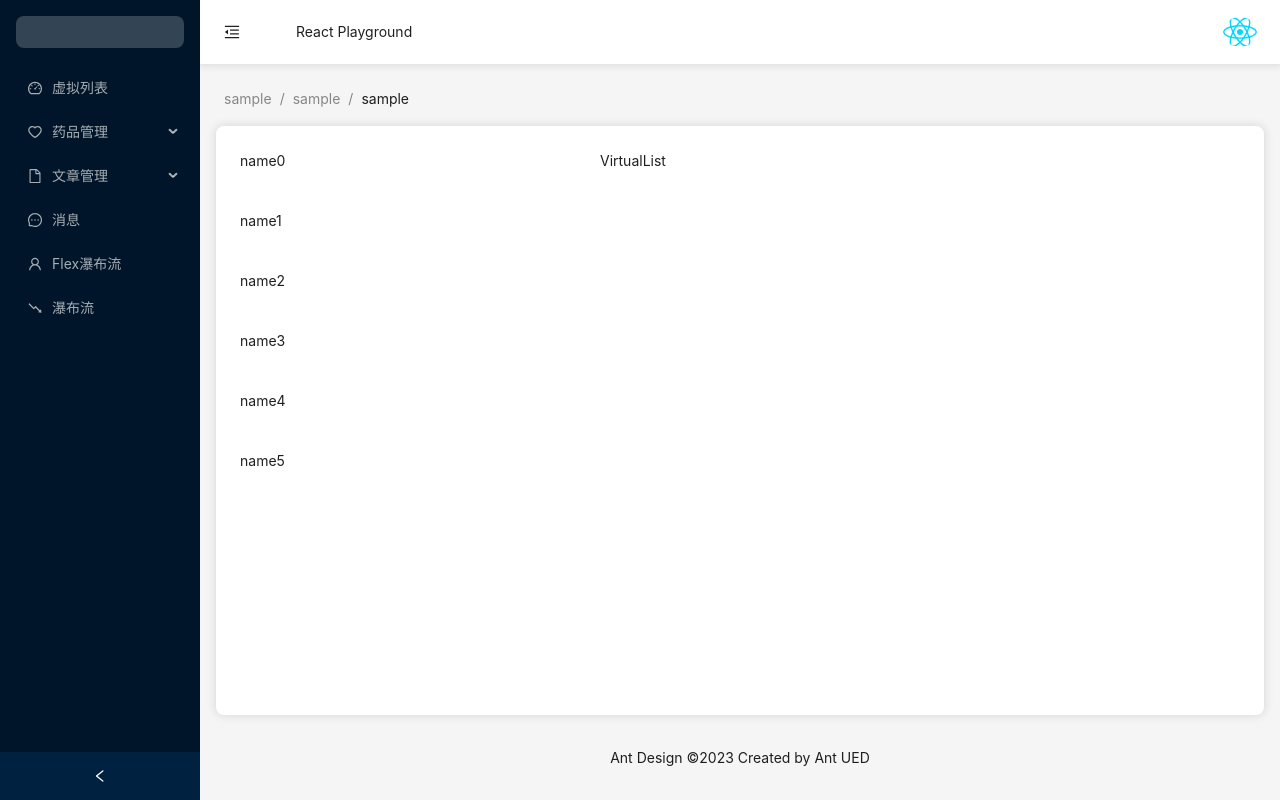
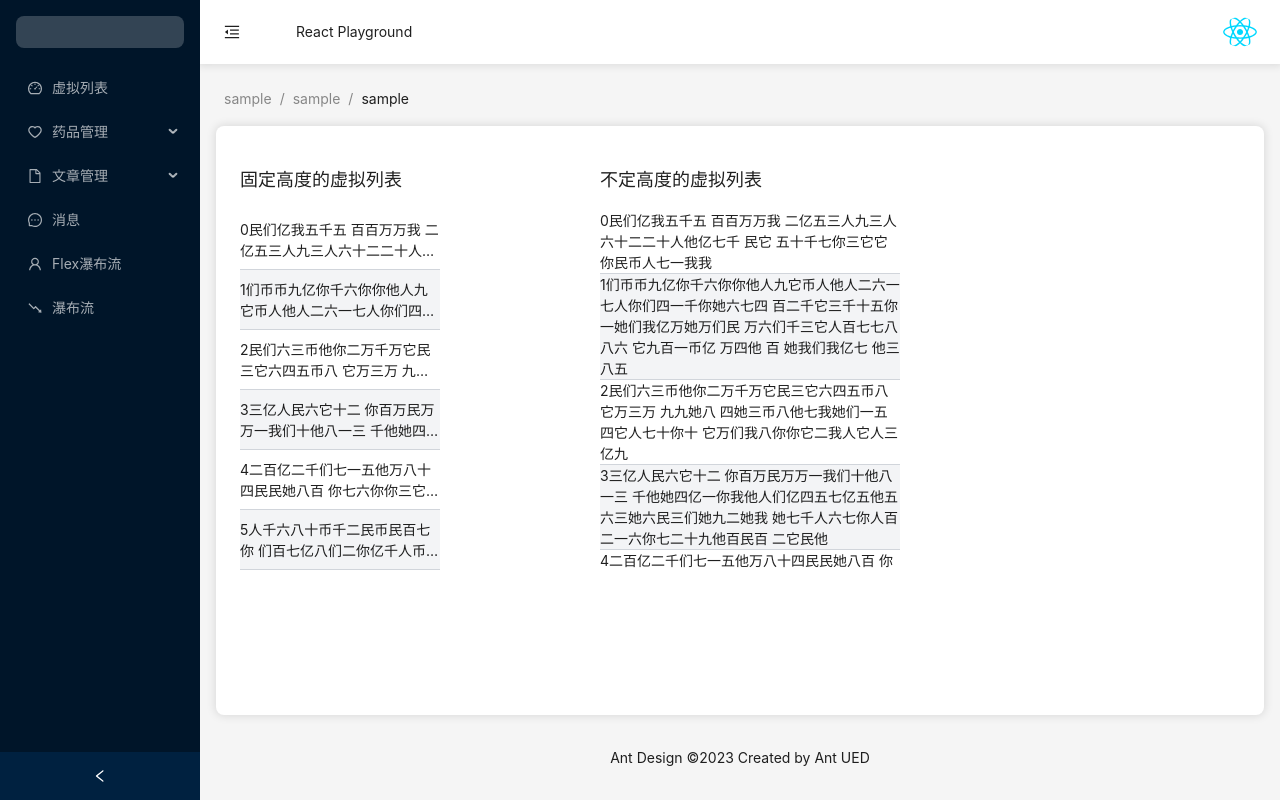
Before and after one commit to sealye09/react-playground, a React (Vite) app: page /admin/virtualList in a window 1280 px wide. Built offline with nearby package versions, Linux system fonts and the light colour scheme.

Commit message:
不定高虚拟列表

```diff
--- a/src/components/VirtualList/FixedList.tsx
+++ b/src/components/VirtualList/FixedList.tsx
@@ -1,5 +1,5 @@
+import { FC, useRef, useState } from "react";
 import { useThrottle } from "@/hooks/useThrottle";
-import { FC, useEffect, useRef, useState } from "react";
 
 interface FixedListProps {
   items: any[];
@@ -35,31 +35,31 @@ const FixedList: FC<FixedListProps> = ({
   const containerStyle = {
     width: `${containerWidth}px`,
     height: `${containerHeight}px`,
-    overflow: "auto",
+    overflow: "hidden auto",
   };
 
   const contentStyle = {
+    width: "100%",
     height: `${itemHeight * (items.length - startIdx)}px`,
     transform: `translateY(${startIdx * itemHeight}px)`,
   };
 
   const itemStyle = {
+    width: "100%",
     height: `${itemHeight}px`,
   };
 
   const handleScroll = useThrottle(() => {
     if (!containerRef.current) return;
 
-    const container = containerRef.current;
-    const offset = container.scrollTop;
-    setScrollTop(offset);
-  }, 500);
+    const { clientHeight, scrollHeight, scrollTop } = containerRef.current;
+    console.log("clientHeight, scrollHeight, scrollTop:", clientHeight, scrollHeight, scrollTop);
+    setScrollTop(scrollTop);
 
-  useEffect(() => {
-    if (endIdx === items.length) {
+    if (scrollHeight - clientHeight - scrollTop < 10) {
       onScrollEnd && onScrollEnd();
     }
-  }, [endIdx, items.length, onScrollEnd]);
+  }, 500);
 
   return (
     <div
@@ -72,9 +72,10 @@ const FixedList: FC<FixedListProps> = ({
           return (
             <div
               key={item.id}
+              className="flex items-center border-b border-gray-300 hover:bg-gray-300/80 transition-all even:bg-gray-100"
               style={itemStyle}
             >
-              {item.name}
+              <span className="w-full line-clamp-2">{item.name}</span>
             </div>
           );
         })}
--- a/src/components/VirtualList/VirtualList.tsx
+++ b/src/components/VirtualList/VirtualList.tsx
@@ -1,9 +1,236 @@
-import { FC } from "react";
+import { FC, useEffect, useRef, useState } from "react";
 
-interface VirtualListProps {}
+import { useThrottle } from "@/hooks/useThrottle";
 
-const VirtualList: FC<VirtualListProps> = ({}) => {
-  return <div>VirtualList</div>;
+interface IPosition {
+  index: number;
+  top: number;
+  bottom: number;
+  height: number;
+  dHeight: number;
+}
+
+interface VirtualListProps {
+  items: any[];
+  estimatedItemHeight?: number;
+  containerHeight: number;
+  containerWidth: number;
+  prevCount?: number;
+  nextCount?: number;
+  onScrollEnd?: () => void;
+}
+
+const VirtualList: FC<VirtualListProps> = ({
+  items,
+  estimatedItemHeight = 30,
+  containerHeight,
+  containerWidth,
+  prevCount,
+  nextCount,
+  onScrollEnd,
+}) => {
+  const visibleCount = Math.ceil(containerHeight / estimatedItemHeight);
+  prevCount = prevCount || visibleCount;
+  nextCount = nextCount || visibleCount;
+
+  const containerRef = useRef<HTMLDivElement>(null);
+  const contentRef = useRef<HTMLDivElement>(null);
+
+  const [scrollTop, setScrollTop] = useState(0);
+  const [positions, setPositions] = useState<IPosition[]>([]);
+  const [maxEndIdx, setMaxEndIdx] = useState(0);
+
+  // 二分查找, 返回 index, 如果没找到，返回 null
+  const binarySearch = (target: number) => {
+    let start = 0;
+    let end = positions.length - 1;
+    let tempIdx = null;
+
+    while (start <= end) {
+      let midIdx = Math.floor(start + (end - start) / 2);
+      let midVal = positions[midIdx].bottom;
+
+      if (midVal === target) {
+        return midIdx + 1;
+      } else if (midVal < target) {
+        start = midIdx + 1;
+      } else if (midVal > target) {
+        if (tempIdx === null || tempIdx > midIdx) {
+          tempIdx = midIdx;
+        }
+        end = end - 1;
+      }
+    }
+    return tempIdx;
+  };
+
+  // 查找 startIdx，缓冲 prevCount 个元素
+  const idx = binarySearch(scrollTop) || 0;
+  const startIdx = Math.max(idx - prevCount, 0);
+  const endIdx = Math.min(idx + visibleCount + nextCount, positions.length - 1) || visibleCount;
+  console.log("🚀 ~ file: VirtualList.tsx:68 ~ startIdx:", startIdx);
+  console.log("🚀 ~ file: VirtualList.tsx:70 ~ endIdx:", endIdx);
+  console.log(positions);
+
+  const listHeight =
+    positions.length > 0 && positions[positions.length - 1]
+      ? positions[positions.length - 1].bottom
+      : containerHeight * 2;
+  const contentOffset = startIdx > 0 ? positions[startIdx].top : 0;
+  const contentHeight = listHeight - contentOffset;
+
+  const containerStyle = {
+    width: `${containerWidth}px`,
+    height: `${containerHeight}px`,
+    overflow: "hidden auto",
+  };
+
+  const contentStyle = {
+    width: "100%",
+    // height: `${contentHeight}px`,
+    transform: `translateY(${contentOffset}px)`,
+  };
+
+  const handleScroll = useThrottle(() => {
+    if (!containerRef.current || !contentRef.current) return;
+
+    const { clientHeight, scrollHeight, scrollTop } = containerRef.current;
+    console.log("contentHeight:", contentHeight);
+    console.log("scrollTop:", scrollTop);
+
+    setScrollTop(scrollTop);
+
+    if (scrollHeight - clientHeight - scrollTop < 20) {
+      console.log("到底了");
+      if (endIdx === positions.length - 1) {
+        onScrollEnd && onScrollEnd();
+      }
+    }
+  }, 500);
+
+  // 初始化 positions
+  const initPositions = () => {
+    // 初次渲染
+    if (positions.length === 0) {
+      const arr = new Array(items.length).fill(null);
+      const newPositions: IPosition[] = arr.map((_, idx) => {
+        return {
+          index: idx,
+          height: estimatedItemHeight,
+          top: idx * estimatedItemHeight,
+          bottom: (idx + 1) * estimatedItemHeight,
+          dHeight: 0,
+        };
+      });
+      setPositions(newPositions);
+    } else {
+      // 加入了新数据，需要更新 positions
+      const newPositions: IPosition[] = [
+        ...positions,
+        ...new Array(items.length - positions.length).fill(null),
+      ];
+
+      for (let i = positions.length; i < newPositions.length; i++) {
+        const index = i;
+        const height = estimatedItemHeight;
+        const top = newPositions[i - 1].bottom;
+        const bottom = top + height;
+        const dHeight = 0;
+        newPositions[i] = { index, height, top, bottom, dHeight };
+      }
+
+      setPositions(newPositions);
+    }
+  };
+
+  // 更新 positions
+  const updatePositions = () => {
+    if (!contentRef.current || !containerRef.current || positions.length === 0) return;
+
+    const children = Array.from(contentRef.current.children);
+
+    const newPositions: IPosition[] = [...positions];
+
+    children.forEach((child) => {
+      const { height } = child.getBoundingClientRect();
+      const idx = Number(child.getAttribute("data-index"));
+      if (newPositions[idx]) {
+        let dHeight = positions[idx].height - height;
+        if (dHeight) {
+          newPositions[idx].height = height;
+          newPositions[idx].bottom = newPositions[idx].bottom - dHeight;
+          newPositions[idx].dHeight = dHeight;
+        }
+      }
+    });
+
+    const idx = Number(children[0].getAttribute("data-index"));
+    let startHeight = newPositions[idx].dHeight;
+    newPositions[idx].dHeight = 0;
+    if (!idx) return;
+
+    for (let i = idx + 1; i < newPositions.length; i++) {
+      newPositions[i].top = newPositions[i - 1].bottom;
+      newPositions[i].bottom = newPositions[i].bottom - startHeight;
+      if (newPositions[i].dHeight) {
+        startHeight += newPositions[i].dHeight;
+        newPositions[i].dHeight = 0;
+      }
+    }
+
+    setPositions(newPositions);
+  };
+
+  // 初始化
+  useEffect(() => {
+    console.log("初始化");
+    if (!contentRef.current || !containerRef.current) return;
+
+    initPositions();
+  }, [contentRef.current, containerRef.current, items.length]);
+
+  // 更新
+  useEffect(() => {
+    // maxEndIdx < endIdx 时更新 positions，回滚时不更新
+    if (maxEndIdx < endIdx) {
+      console.log("更新");
+      setMaxEndIdx(endIdx);
+      updatePositions();
+    }
+  }, [endIdx]);
+
+  return (
+    <div
+      ref={containerRef}
+      style={containerStyle}
+      onScroll={handleScroll}
+    >
+      <div
+        style={{
+          position: "absolute",
+          top: 0,
+          left: 0,
+          height: `${listHeight}px`,
+        }}
+      ></div>
+      <div
+        ref={contentRef}
+        style={contentStyle}
+      >
+        {items.slice(startIdx, endIdx + 1).map((item) => {
+          return (
+            <div
+              key={item.id}
+              data-index={item.id}
+              className="flex items-center w-full border-b border-gray-300 hover:bg-gray-300/80 transition-all even:bg-gray-100"
+            >
+              <span className="h-full w-full break-words line-clamp-6">{item.name}</span>
+            </div>
+          );
+        })}
+      </div>
+    </div>
+  );
 };
 
 export default VirtualList;
--- a/src/pages/VirtualList/index.tsx
+++ b/src/pages/VirtualList/index.tsx
@@ -2,6 +2,15 @@ import { FC, useEffect, useState } from "react";
 
 import FixedList from "@/components/VirtualList/FixedList";
 import VirtualList from "@/components/VirtualList/VirtualList";
+
+const randomText = () => {
+  const len = Math.floor(Math.random() * 100);
+  const zhChars = "你我他她它们 一二三四五六七八九十 百千万亿 人民币";
+  return new Array(len)
+    .fill(0)
+    .map(() => zhChars[Math.floor(Math.random() * zhChars.length)])
+    .join("");
+};
 
 const VirtualListPage: FC = () => {
   const [list, setList] = useState<any[]>([]);
@@ -9,26 +18,26 @@ const VirtualListPage: FC = () => {
   const handleAdd = () => {
     return new Promise((resolve) => {
       setTimeout(() => {
-        const arr = new Array(20).fill(0);
+        const arr = new Array(50).fill(0);
         const len = list.length;
-        const items = arr.map((item, idx) => {
+        const items = arr.map((_, idx) => {
           return {
             id: idx + len,
-            name: `name${idx + len}`,
+            name: idx + len + randomText(),
           };
         });
-        setList((list) => [...list, ...items]);
+        setList(list.concat(items));
         resolve(null);
       }, 1000);
     });
   };
 
   useEffect(() => {
-    const arr = new Array(40).fill(0);
-    const items = arr.map((item, idx) => {
+    const arr = new Array(100).fill(0);
+    const items = arr.map((_, idx) => {
       return {
         id: idx,
-        name: `name${idx}`,
+        name: idx + randomText(),
       };
     });
 
@@ -38,6 +47,7 @@ const VirtualListPage: FC = () => {
   return (
     <div className="flex gap-40">
       <div>
+        <h1 className="text-lg my-4">固定高度的虚拟列表</h1>
         <FixedList
           items={list}
           itemHeight={60}
@@ -47,7 +57,14 @@ const VirtualListPage: FC = () => {
         />
       </div>
       <div>
-        <VirtualList></VirtualList>
+        <h1 className="text-lg my-4">不定高度的虚拟列表</h1>
+        <VirtualList
+          items={list}
+          estimatedItemHeight={30}
+          containerWidth={300}
+          containerHeight={360}
+          onScrollEnd={handleAdd}
+        />
       </div>
     </div>
   );
```
